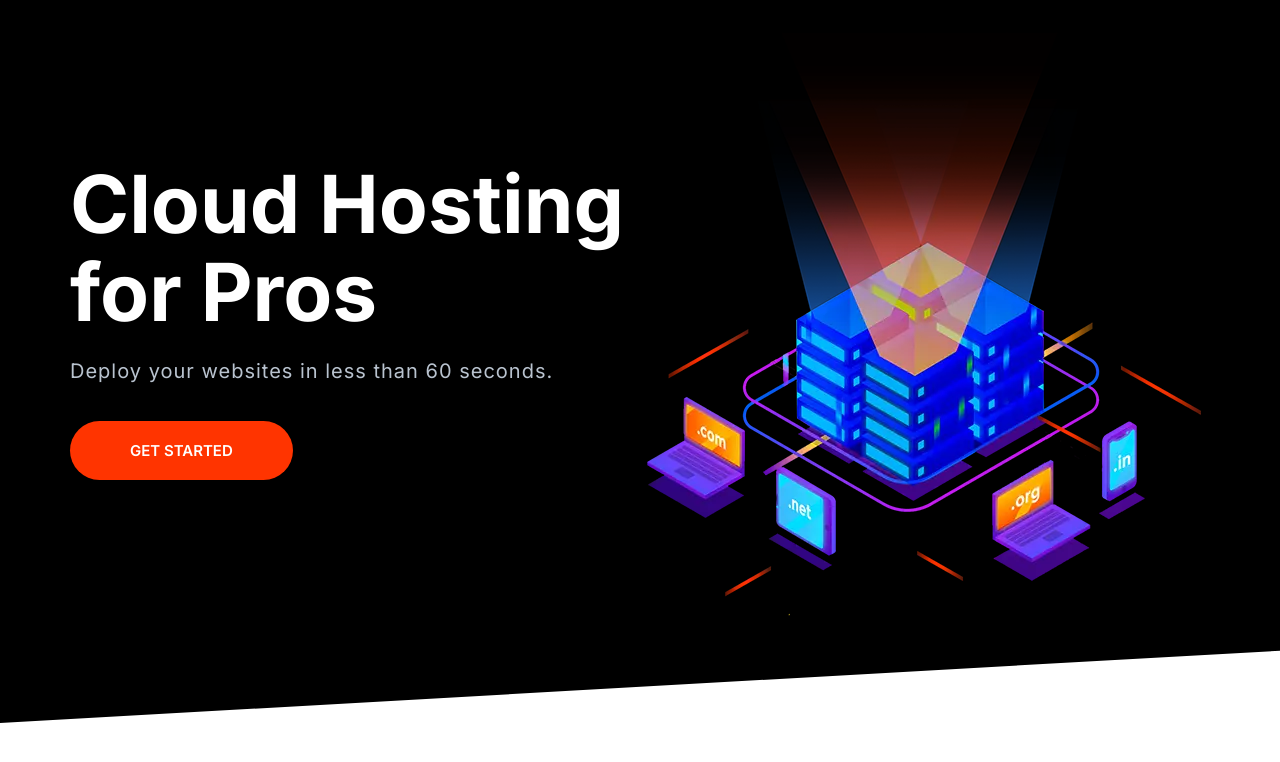
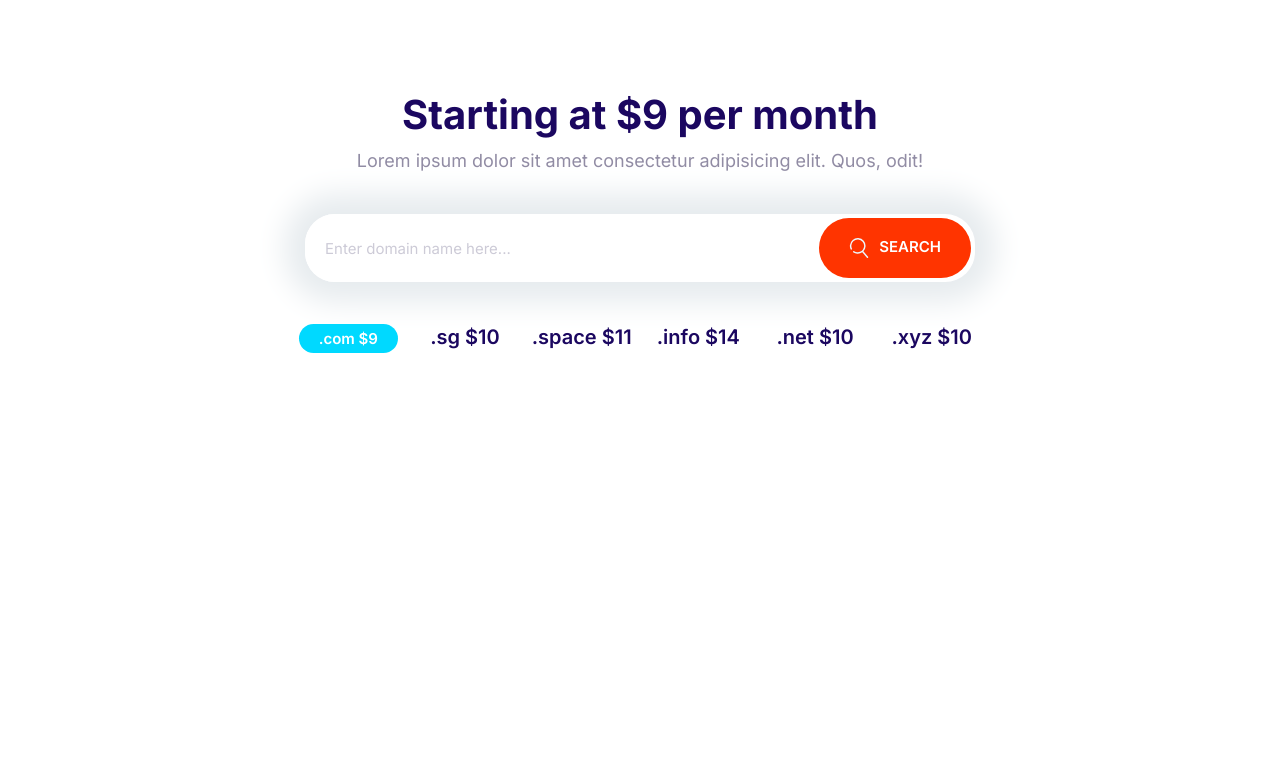
Before and after one commit to shreyanskh1/cloudnine, a plain HTML site: page index.html in a window 1280 px wide. Drawn offline with Linux system fonts and the light colour scheme.

Commit message:
Domain block with search bar and prices

```diff
--- a/css/styles.css
+++ b/css/styles.css
@@ -202,10 +202,18 @@ a {
 	font-size: 1.8rem;
 	font-weight: 600;
 	margin: 1rem 0;
+	outline: 0;
 	padding: 2rem 3rem;
 	text-align: center;
 	text-transform: uppercase;
 	white-space: nowrap;
+}
+
+.btn .icon {
+	width: 2rem;
+	height: 2rem;
+	margin-right: 1rem;
+	vertical-align: middle;
 }
 
 .btn--primary {
@@ -285,7 +293,7 @@ a {
 .input-group .input {
 	border: 0;
 	flex-grow: 1;
-	padding: 1.5rem 1rem;
+	padding: 1.5rem 2rem;
 }
 
 .input-group .btn {
@@ -693,3 +701,28 @@ a {
 		align-self: center;
 	}
 }
+
+/* Domain Block */
+.block-domain .input-group {
+	box-shadow: 0 0 30px 20px #e6ebee;
+	border: 0;
+	margin: 4rem auto;
+	max-width: 670px;
+}
+
+.block-domain__prices {
+	display: grid;
+	grid-template-columns: repeat(3, 1fr);
+	grid-template-rows: repeat(2, 6rem);
+	font-size: 2rem;
+	font-weight: 600;
+	justify-items: center;
+	max-width: 700px;
+	margin: 0 auto;
+}
+
+@media screen and (min-width: 768px) {
+	.block-domain__prices {
+		grid-template-columns: repeat(auto-fit, minmax(10rem, 1fr));
+	}
+}
--- a/index.html
+++ b/index.html
@@ -14,27 +14,33 @@
     <link rel="stylesheet" href="css/styles.css" />
   </head>
   <body>
-    <section class="block block--dark block--skewed-left hero">
-      <div class="container grid grid--1x2">
-        <header class="block__header hero__content">
-          <h1 class="block__heading">Cloud Hosting for Pros</h1>
-          <p class="hero__tagline">
-            Deploy your websites in less than 60 seconds.
-          </p>
-          <a href="" class="btn btn--accent btn--stretched">Get Started</a>
-        </header>
-        <picture>
-          <source
-            type="image/webp"
-            srcset="images/banner.webp 1x, images/banner@2x.webp 2x"
-          />
-          <source
-            type="image/png"
-            srcset="images/banner.png 1x, images/banner@2x.png 2x"
-          />
-          <img class="hero__image" src="images/banner.png" alt="" />
-        </picture>
+    <section class="block container block-domain">
+      <header class="block__header">
+        <h2>Starting at $9 per month</h2>
+        <p>
+          Lorem ipsum dolor sit amet consectetur adipisicing elit. Quos, odit!
+        </p>
+      </header>
+      <div class="input-group">
+        <input
+          type="text"
+          class="input"
+          placeholder="Enter domain name here..."
+        />
+        <button class="btn btn--accent">
+          <svg class="icon icon--white">
+            <use xlink:href="images/sprite.svg#search"></use></svg
+          >Search
+        </button>
       </div>
+      <ul class="list block-domain__prices">
+        <li><span class="badge badge--secondary">.com $9</span></li>
+        <li>.sg $10</li>
+        <li>.space $11</li>
+        <li>.info $14</li>
+        <li>.net $10</li>
+        <li>.xyz $10</li>
+      </ul>
     </section>
     <script src="js/main.js"></script>
   </body>
```
Also changed, not shown: components/block-domain.html (added, +22 -0 lines).
